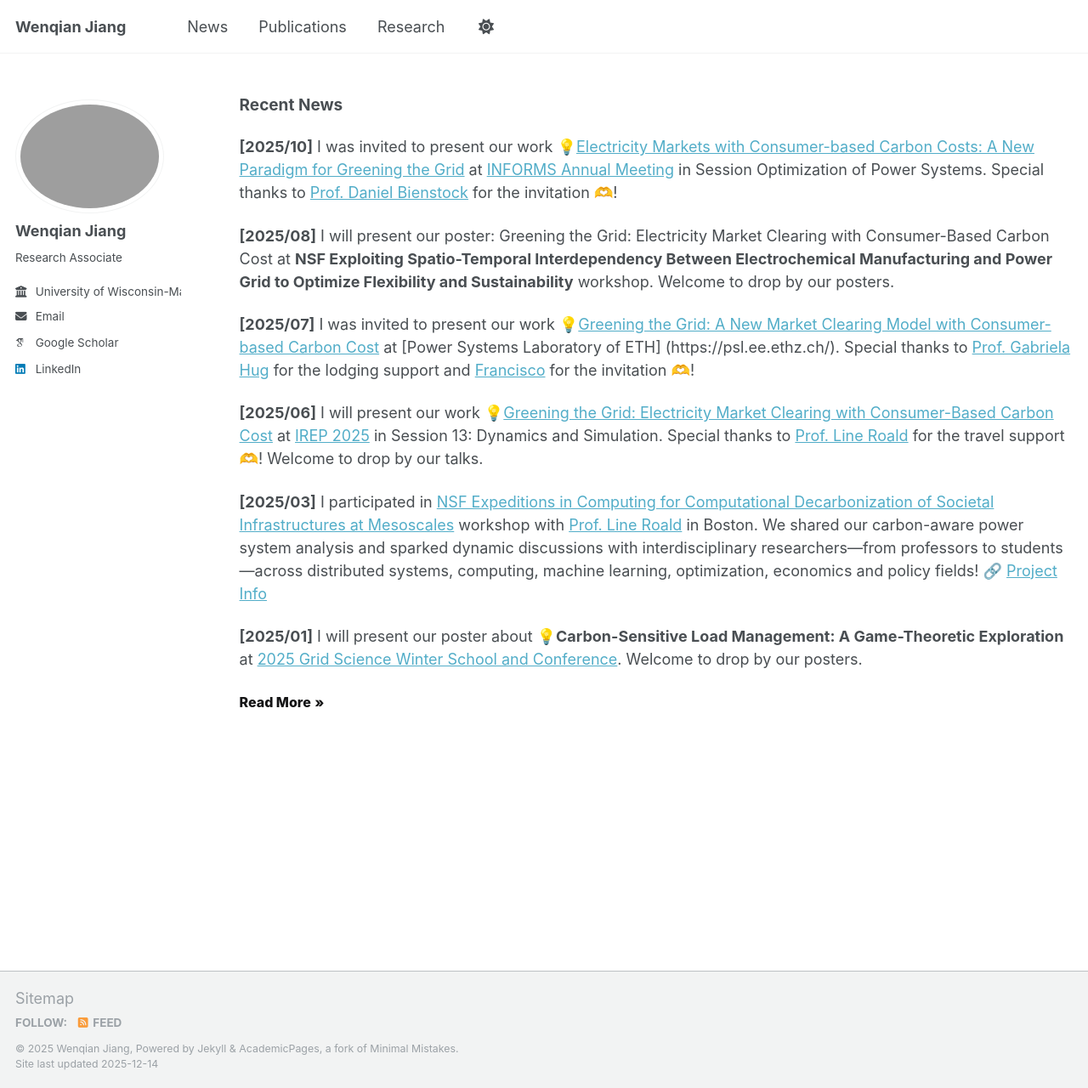
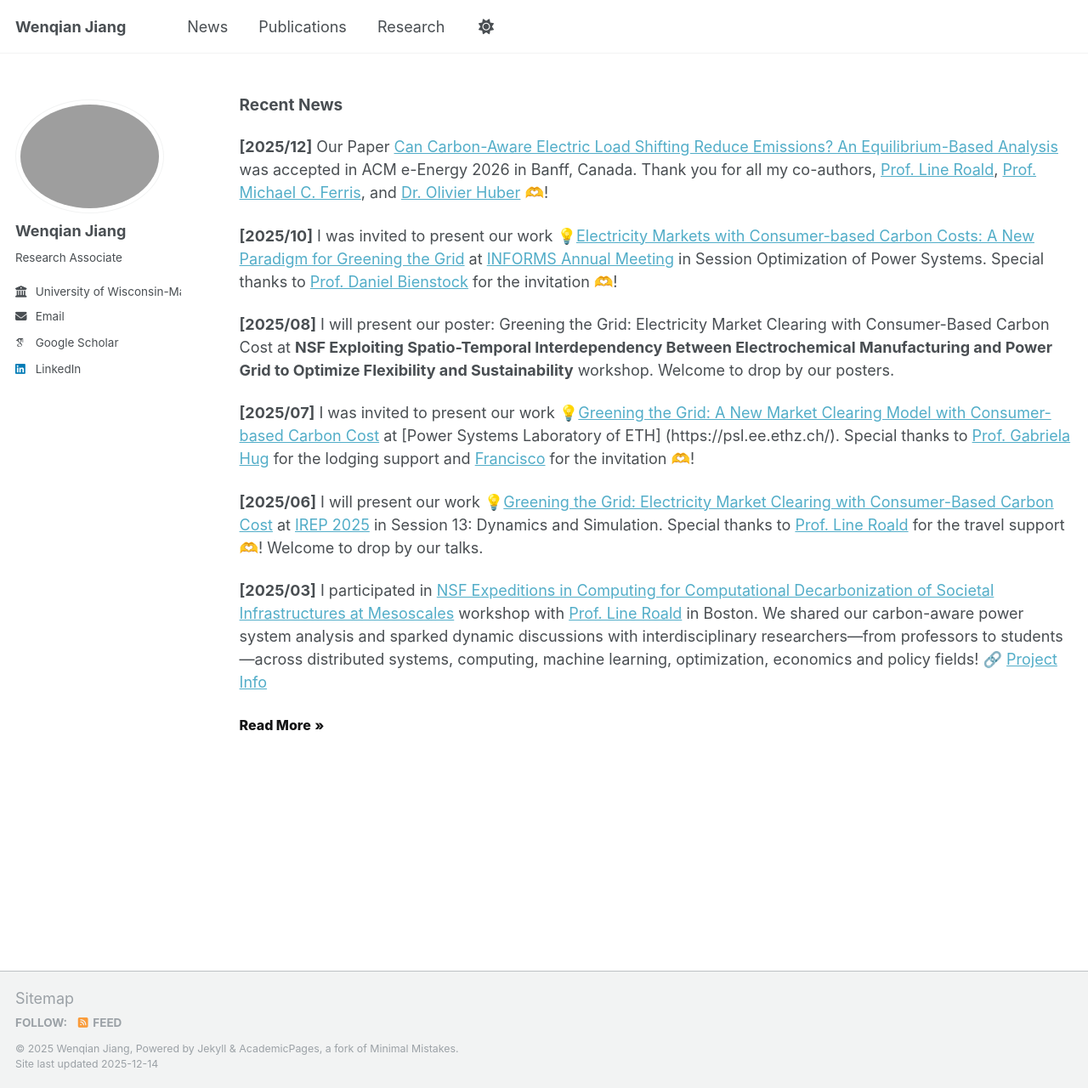
Before and after one commit to WenqianJiang-postdoc/WenqianJiang-postdoc.github.io, a Jekyll site: the page built from _pages/rnews.md, in a window 1280 px wide and 1280 px high. Shown: the whole window at 85% size. Built offline with Jekyll 4.4.1, drawn with Linux system fonts in a browser that asks for light colours; some web fonts are replaced; a script that is not in the unit is left out.

Commit message:
“update”

```diff
--- a/_pages/rnews.md
+++ b/_pages/rnews.md
@@ -9,6 +9,8 @@ author_profile: true
 
 <!-- {% include base_path %} -->
 <!-- Download my [CV](http://github.com "CV"). -->
+**[2025/12]** Our Paper [Can Carbon-Aware Electric Load Shifting Reduce Emissions? An Equilibrium-Based Analysis](https://arxiv.org/pdf/2504.07248) was accepted in ACM e-Energy 2026 in Banff, Canada. Thank you for all my co-authors, [Prof. Line Roald](https://engineering.wisc.edu/directory/profile/line-roald/ "postdocP"), [Prof. Michael C. Ferris](https://pages.cs.wisc.edu/~ferris/), and [Dr. Olivier Huber](https://nullptr.fr/) 🫶!
+
 **[2025/10]** I was invited to present our work 💡[Electricity Markets with Consumer-based Carbon Costs: A New Paradigm for Greening the Grid](https://arxiv.org/pdf/2508.01076) at [INFORMS Annual Meeting](https://meetings.informs.org/wordpress/annual/?_gl=1*1nkyjf9*_gcl_au*MzY4MzE3MTMuMTc2MTY3NjE0Mw..) in Session Optimization of Power Systems. Special thanks to [Prof. Daniel Bienstock](https://scholar.google.com/citations?user=pbbFBNUAAAAJ&hl=zh-CN&oi=ao) for the invitation 🫶!
 
 **[2025/08]** I will present our poster: Greening the Grid: Electricity Market Clearing with Consumer-Based Carbon Cost at **NSF Exploiting Spatio-Temporal Interdependency Between Electrochemical Manufacturing and Power Grid to Optimize Flexibility and Sustainability** workshop. Welcome to drop by our posters.
@@ -18,8 +20,6 @@ author_profile: true
 **[2025/06]** I will present our work 💡[Greening the Grid: Electricity Market Clearing with Consumer-Based Carbon Cost](https://arxiv.org/abs/2501.09853) at [IREP 2025](https://www.irep2025.unisannio.it/home-page) in Session 13: Dynamics and Simulation. Special thanks to [Prof. Line Roald](https://engineering.wisc.edu/directory/profile/line-roald/ "postdocP") for the travel support 🫶! Welcome to drop by our talks.
 
 **[2025/03]** I participated in [NSF Expeditions in Computing for Computational Decarbonization of Societal Infrastructures at Mesoscales](https://ui.adsabs.harvard.edu/abs/2024nsf....2325956S/abstract) workshop with [Prof. Line Roald](https://engineering.wisc.edu/directory/profile/line-roald/ "postdocP") in Boston. We shared our carbon-aware power system analysis and sparked dynamic discussions with interdisciplinary researchers—from professors to students—across distributed systems, computing, machine learning, optimization, economics and policy fields! 🔗 [Project Info](https://codecexp.us/)
-
-**[2025/01]** I will present our poster about 💡**Carbon-Sensitive Load Management: A Game-Theoretic Exploration** at [2025 Grid Science Winter School and Conference](https://web.cvent.com/event/30a7abad-62ae-489e-917f-4c842430403e/summary). Welcome to drop by our posters.
 
 <a class="text-btn" href="../allnews/" style="
     display: inline-block;
```
Also changed, not shown: _pages/about.md (+2 -0 lines), _pages/allnews.md (+2 -0 lines), 1 other file.
